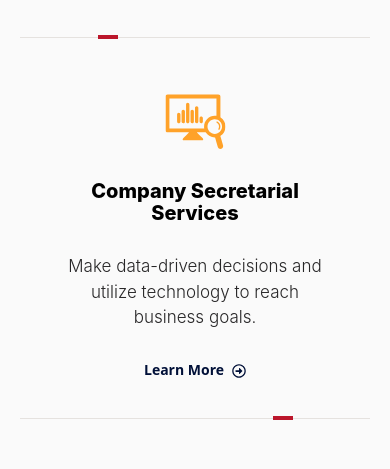
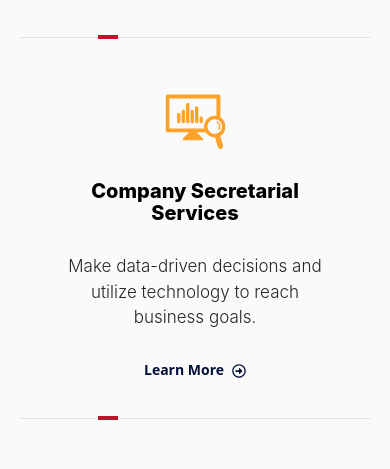
Before and after one commit to Tarun-500/registerKaro_task, a React (Vite) app: page / in a window 390 px wide. In both pictures the pointer is over the element 195 px from the left and 1910 px from the top of the page. Shown: the part 1667-2136 px from the top of the page. Built offline with nearby package versions, Linux system fonts and the light colour scheme.

Commit message:
complete testimonail section

```diff
--- a/src/assets/css/style.css
+++ b/src/assets/css/style.css
@@ -210,6 +210,9 @@
     padding: 50px 20px;
     row-gap: 50px;
 
+    .box {
+      cursor: pointer;
+    }
     > :nth-child(2),
     > :nth-child(5) {
       position: relative;
@@ -225,6 +228,7 @@
         height: 20px;
         background-color: var(--brown-color);
         transform: translate(calc(-50% - 0.5px), 50%);
+        transition: all 0.3s linear;
       }
 
       &::after {
@@ -236,6 +240,16 @@
         height: 20px;
         background-color: var(--brown-color);
         transform: translate(calc(50% + 0.5px), -50%);
+        transition: all 0.3s linear;
+      }
+
+      &:hover {
+        &::after {
+          top: 1%;
+        }
+        &::before {
+          top: 100%;
+        }
       }
     }
   }
@@ -277,6 +291,8 @@
           background-color: var(--brown-color);
           transform: translate(calc(50% - 0.5px), 50%);
         }
+
+
       }
 
       > :nth-child(2) {
@@ -320,6 +336,7 @@
           height: 4px;
           background-color: var(--brown-color);
           transform: translate(50%, -50%);
+          transition: all .3s linear;
         }
       }
 
@@ -329,6 +346,13 @@
         &::after {
           right: 25%;
         }
+
+        &:hover {
+          &::after {
+            top: 100%;
+            right: 75%;
+          }
+        }
       }
 
       > :nth-child(1),
@@ -336,6 +360,13 @@
       > :nth-child(5) {
         &::after {
           right: 75%;
+        }
+
+        &:hover {
+          &::after {
+            top: 100%;
+            right: 25%;
+          }
         }
       }
     }
--- a/src/components/AppSection.jsx
+++ b/src/components/AppSection.jsx
@@ -10,6 +10,7 @@ import Heading from "../UI_components/Heading";
 const StyledParagraph = styled.p`
   &.para-1 {
     padding: 25px 0 50px 0;
+    margin:0;
 
       @media(max-width:991px){
   padding: 16px 0 25px 0;
@@ -51,8 +52,8 @@ overflow: hidden;
   }
 
    & div  {
-   width:308px;
-    height:490px;
+   width:300px;
+    height:500px;
     position: relative;
 display:inline-block;
 
--- a/src/components/OurServiceSection.jsx
+++ b/src/components/OurServiceSection.jsx
@@ -1,4 +1,3 @@
-import React from "react";
 import { Container, Row, Col } from "reactstrap";
 import { FormationServiceIcon, SecretarialServicesIcon, OfficeAddressServicesIcon, ComplianceServicesIcon, PayrollServicesIcon, BookkeepingServicesIcon } from '../data/icons'
 import Heading from "../UI_components/Heading";
```
